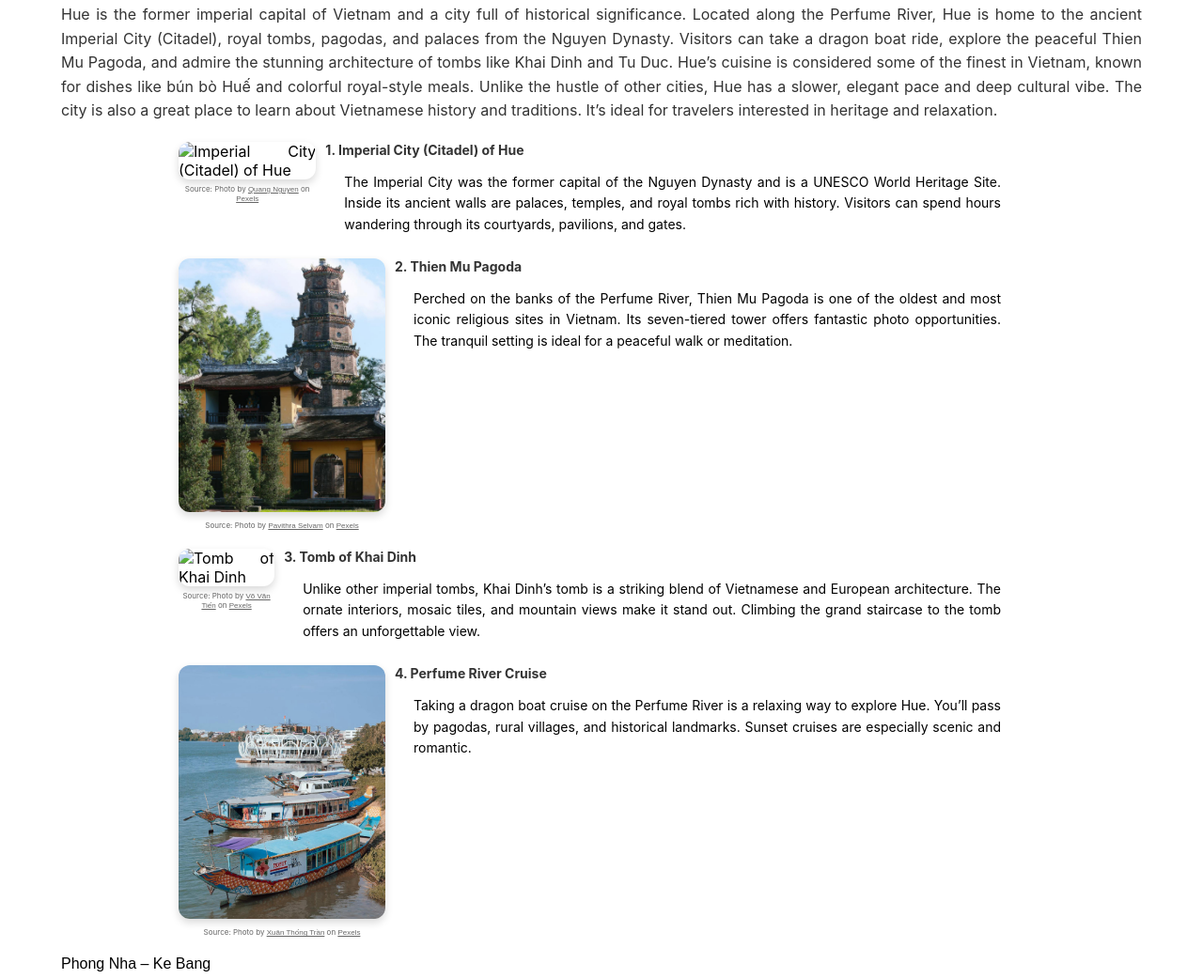
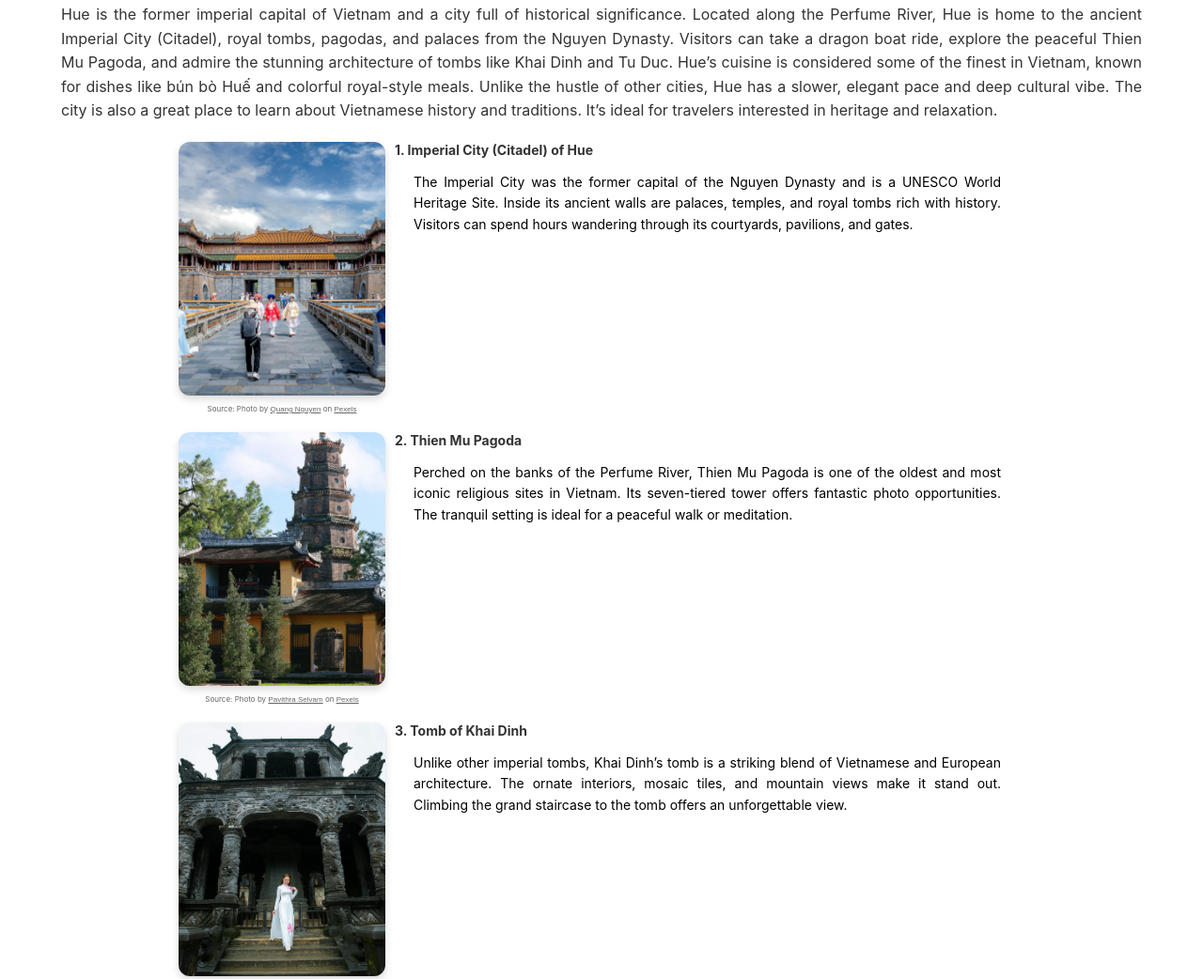
Before and after one commit to oanhphamgit/oanhpham.github.io, a plain HTML site: page page2.html in a window 1280 px wide. Shown: the part 7364-8406 px from the top of the page at 94% size. Drawn offline with Linux system fonts and the light colour scheme; a web font is replaced by a local one.

Commit message:
modified photos

```diff
--- a/page2.html
+++ b/page2.html
@@ -662,7 +662,7 @@
             <div class="hueplacescontent">
                 <div class="imgcontent ich">
                     <figure class="place-image">
-                        <img src="hue-imperial-citadel-vietnam.jpeg" alt="Imperial City (Citadel) of Hue"
+                        <img src="hue-imperial-citadel-vietnam.jpg" alt="Imperial City (Citadel) of Hue"
                             class="image hue" loading="lazy">
                         <figcaption class="image-places-credit">
                             Source: Photo by <a
@@ -703,7 +703,7 @@
                 </div>
                 <div class="imgcontent tkd">
                     <figure class="place-image">
-                        <img src="tomb-of-khaidinh.jpeg" alt="Tomb of Khai Dinh" class="image hue" loading="lazy">
+                        <img src="tomb-of-khaidinh.jpg" alt="Tomb of Khai Dinh" class="image hue" loading="lazy">
                         <figcaption class="image-places-credit">
                             Source: Photo by <a
                                 href="https://images.pexels.com/photos/29515960/pexels-photo-29515960/free-photo-of-traditional-vietnamese-dress-at-historic-hue-monument.jpeg?auto=compress&cs=tinysrgb&w=1260&h=750&dpr=2"
```
